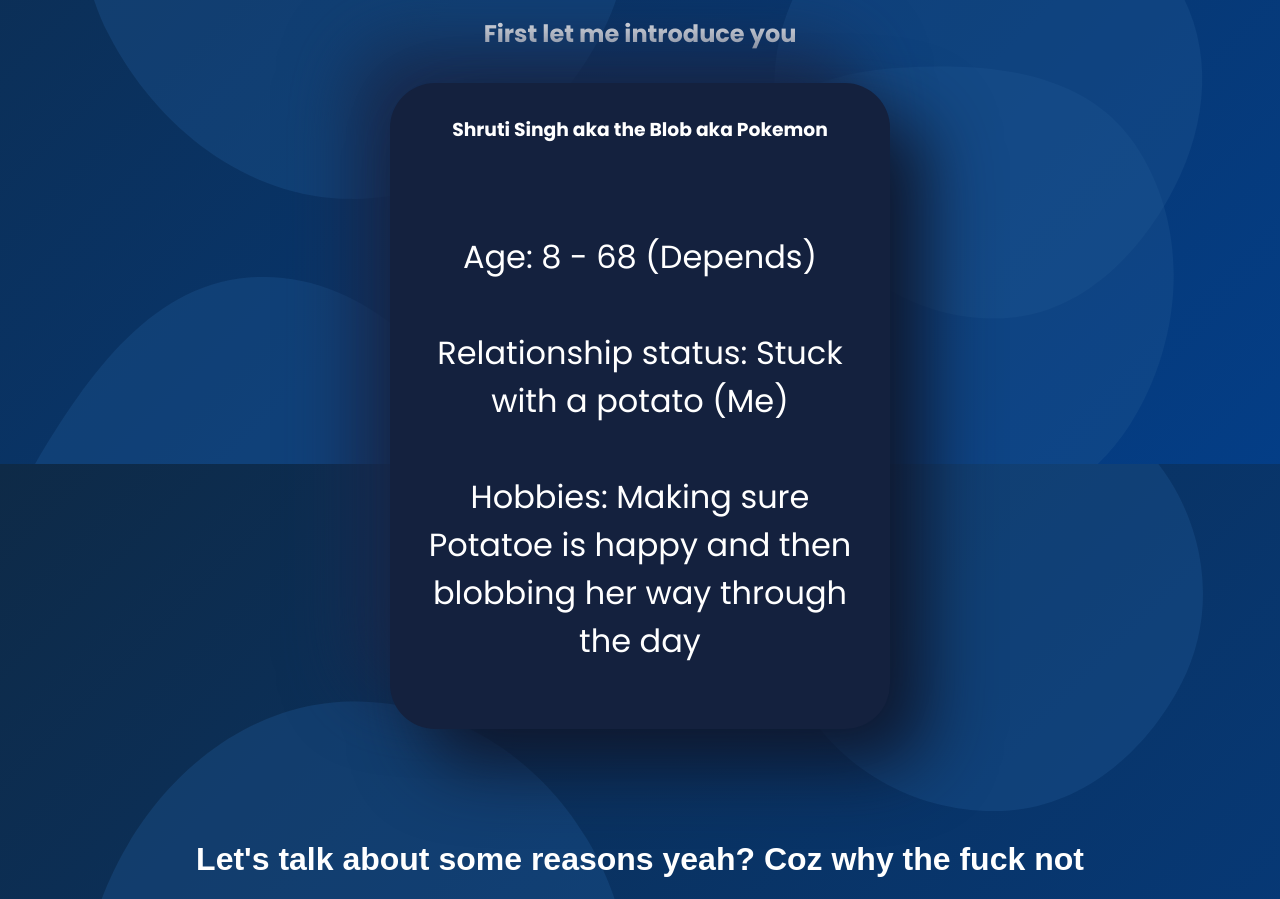
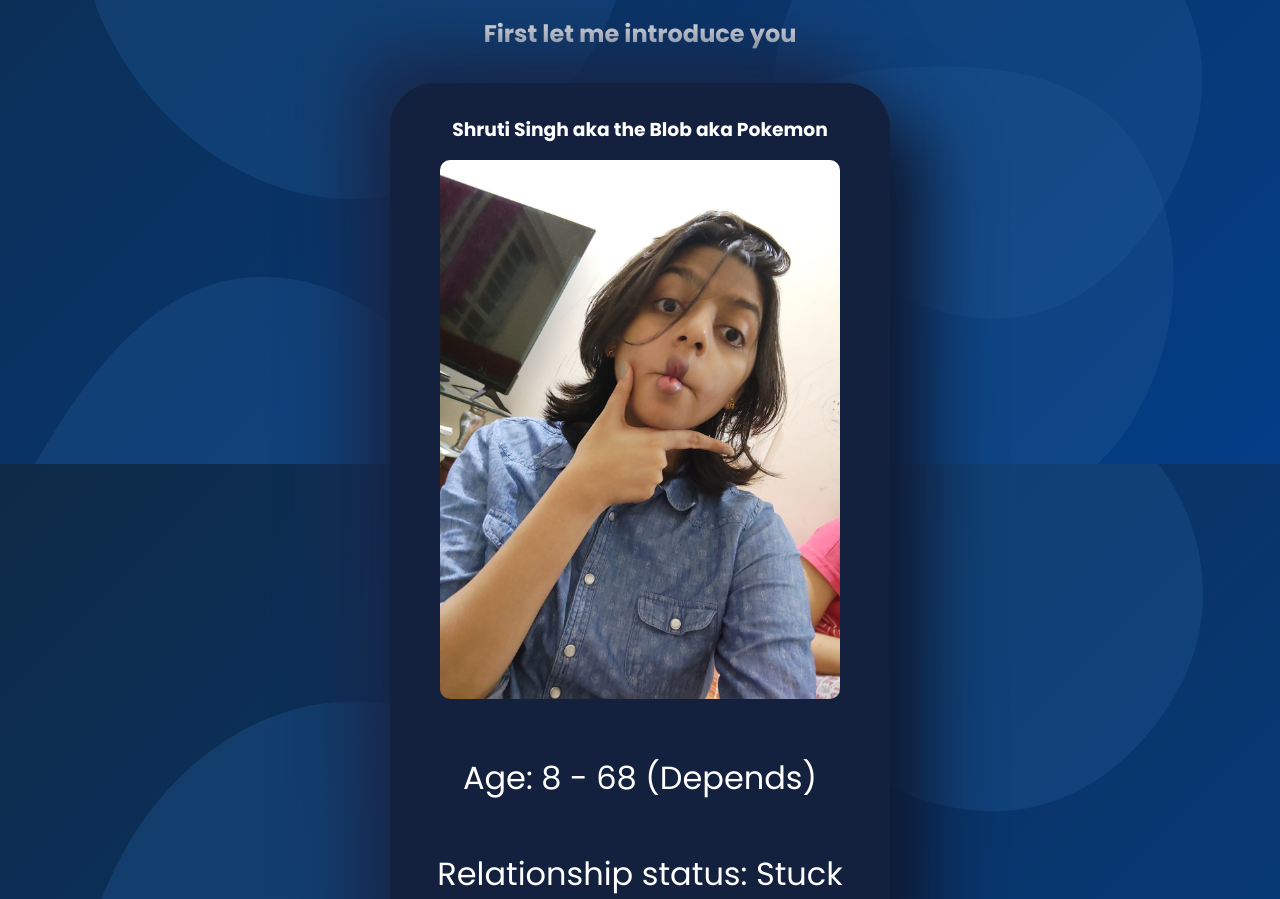
Before and after one commit to zairzabar/blobb, a plain HTML site: page index.html in a window 1280 px wide. Shown: the part 616-1515 px from the top of the page. Drawn offline with Linux system fonts and the light colour scheme; the site is published under a folder, as on GitHub Pages, so addresses that start at the root find nothing; a script that the page names is missing; a web font is replaced by a local one.

Commit message:
Update index.html

```diff
--- a/index.html
+++ b/index.html
@@ -24,7 +24,7 @@
                 <h2>First let me introduce you</h2>
                 <div class="card">
                     <h3 class="card__heading">Shruti Singh aka the Blob aka Pokemon</h3>
-                    <img class="card__img" src="/src/WhatsApp Image 2022-03-21 at 14.36.13.jpeg" alt="">
+                    <img class="card__img" src="src/WhatsApp Image 2022-03-21 at 14.36.13.jpeg" alt="">
                     <p class="card__details">Age: 8 - 68 (Depends)</p>
                     <p class="card__details">Relationship status: Stuck with a potato (Me)</p>
                     <p class="card__details">Hobbies: Making sure Potatoe is happy and then blobbing her way through the day</p>
```
